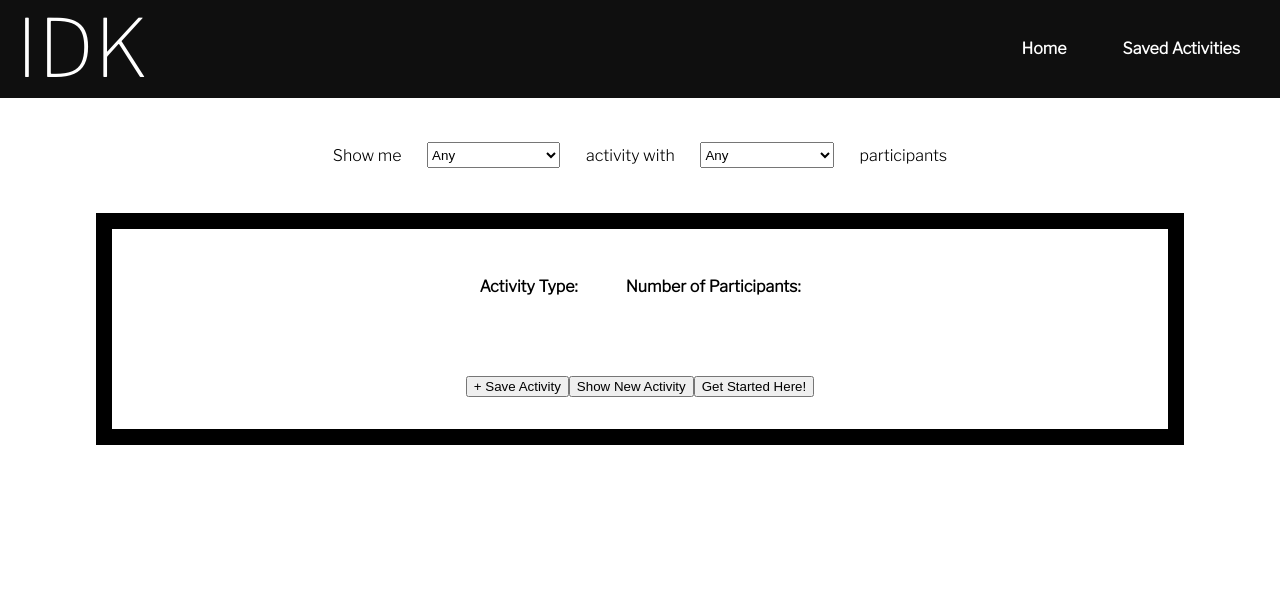
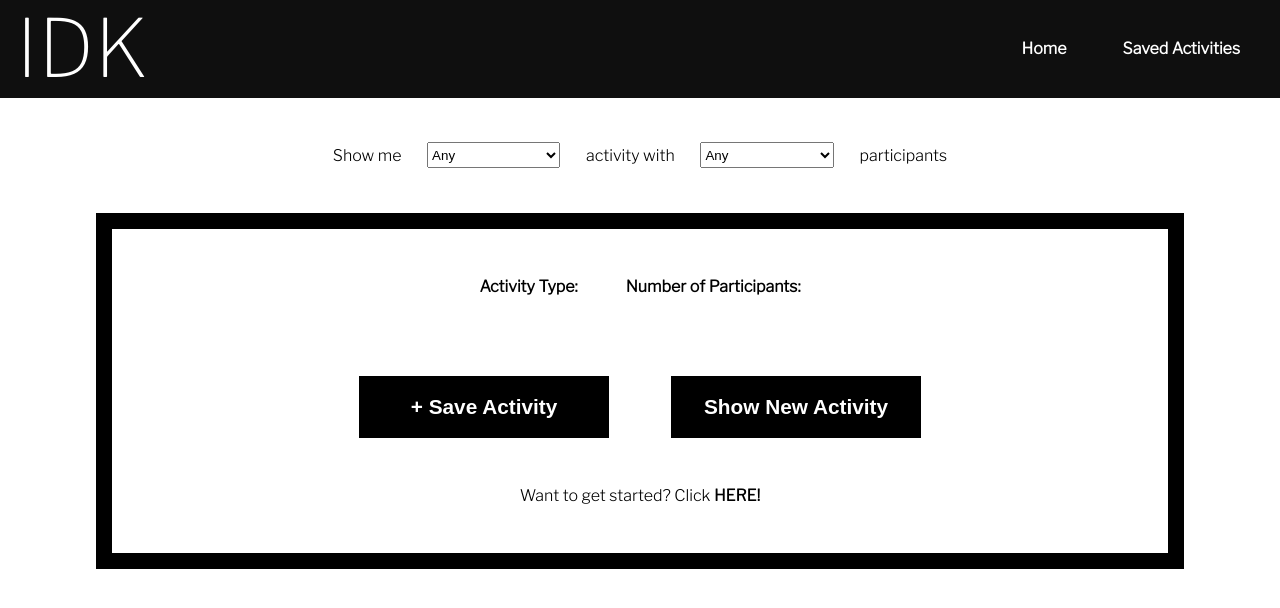
Before and after one commit to alyssabull/idk, a React (Create React App) app: page /random-activity in a window 1280 px wide. Shown: the top 608 px of the page. Built offline with nearby package versions, Linux system fonts and the light colour scheme.

Commit message:
Style buttons on activity cards

```diff
--- a/src/RandomActivity/RandomActivity.js
+++ b/src/RandomActivity/RandomActivity.js
@@ -22,11 +22,11 @@ const RandomActivity = (props) => {
             <p className='activity-type'><b>Activity Type:</b> {props.randomActivity.type}</p>
             <p className='activity-participants'><b>Number of Participants:</b> {props.randomActivity.participants}</p>
           </section>
-          <section className='buttons'>
-            <button onClick={() => toggleActivity(props.randomActivity)}>{props.randomActivity.isSaved ? '- Remove Activity' : '+ Save Activity'}</button>
-            <button onClick={props.generateNewActivity}>Show New Activity</button>
-            {props.randomActivity.link !== '' && <button>Get Started Here!</button>}
+          <section>
+            <button onClick={() => toggleActivity(props.randomActivity)} className='buttons'>{props.randomActivity.isSaved ? '- Remove Activity' : '+ Save Activity'}</button>
+            <button onClick={props.generateNewActivity} className='buttons'>Show New Activity</button>
           </section>
+          {props.randomActivity.link !== '' && <p className='get-started-link'>Want to get started? Click <a className='get-started-link' href={`${props.randomActivity.link}`}>HERE!</a></p>}
         </section>
       )
   }
--- a/src/RandomActivity/RandomActivity.scss
+++ b/src/RandomActivity/RandomActivity.scss
@@ -21,3 +21,21 @@
 .activity-type {
   margin-right: 3em;
 }
+
+.buttons {
+  margin: 0em 1.5em;
+  height: 3em;
+  width: 12em;
+  padding: 0;
+  border: solid black 0.2em;
+  background-color: black;
+  color: white;
+  font-size: 1.3em;
+  font-weight: bolder;
+  outline: none;
+}
+
+.get-started-link {
+  color: black;
+  margin-top: 3em;
+}
```
Also changed, not shown: 1 other file (tests, documents, lock files or other folders).
